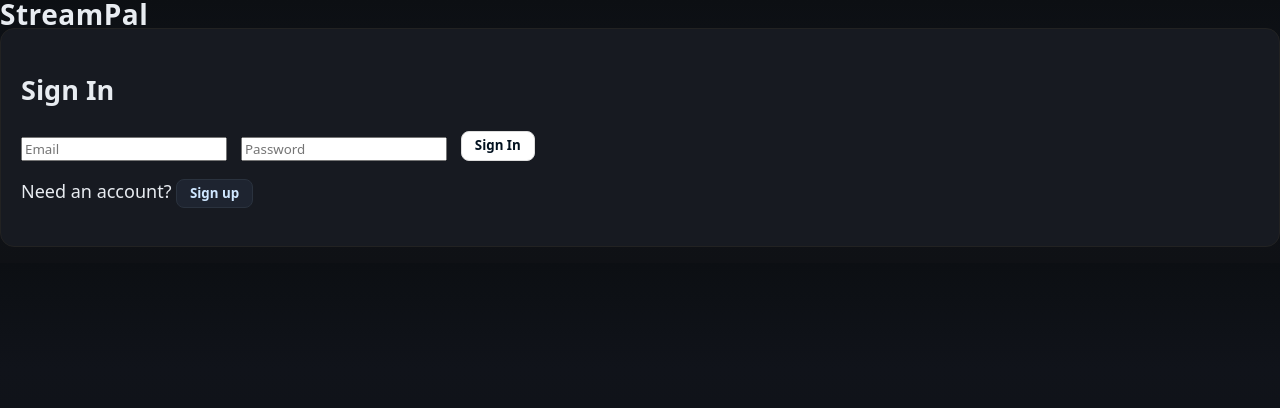
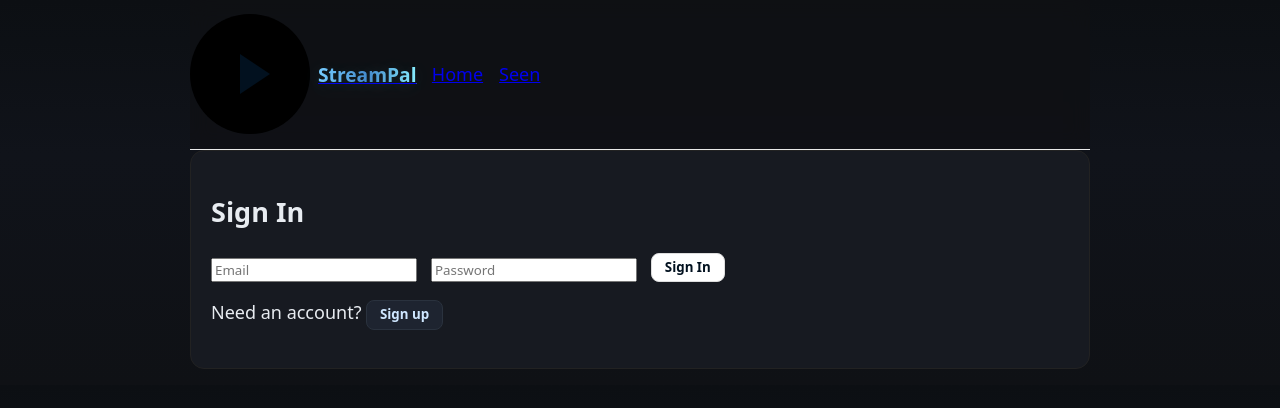
Before and after one commit to politivol/streampal, a React (Vite) app: page / in a window 1280 px wide. Shown: the top 408 px of the page. Built offline with nearby package versions, Linux system fonts and the light colour scheme.

Commit message:
feat: add header and container layout

```diff
--- a/src/App.jsx
+++ b/src/App.jsx
@@ -1,6 +1,7 @@
 import { useEffect, useState } from 'react';
 import AuthPanel from './components/AuthPanel.jsx';
 import SeenList from './components/SeenList.jsx';
+import Header from './components/Header.jsx';
 import { supabase } from './lib/supabaseClient.js';
 
 function App() {
@@ -17,8 +18,8 @@ function App() {
   }, []);
 
   return (
-    <div>
-      <h1>StreamPal</h1>
+    <div className="container">
+      <Header />
       {session ? <SeenList session={session} /> : <AuthPanel />}
     </div>
   );
--- /dev/null
+++ b/src/components/Header.jsx
@@ -0,0 +1,18 @@
+export default function Header() {
+  return (
+    <header>
+      <div className="header-bar">
+        <a href="/" className="header-brand">
+          <img src="/logo.svg" alt="StreamPal logo" className="header-logo" />
+          <span className="header-title">StreamPal</span>
+        </a>
+        <nav className="header-nav">
+          <ul className="header-list">
+            <li><a href="#">Home</a></li>
+            <li><a href="#">Seen</a></li>
+          </ul>
+        </nav>
+      </div>
+    </header>
+  );
+}
--- a/src/styles.css
+++ b/src/styles.css
@@ -1,7 +1,8 @@
 :root { --radius:14px; --pad:14px; --bg:#0f1115; --card:#171a21; --ink:#e8ecf1; --muted:#a9b4c0; --accent:#7cf; --header-pad:22px; --header-height:72px; }
 *{box-sizing:border-box;font-family:ui-sans-serif,system-ui,Segoe UI,Apple Color Emoji,Arial}
 body{margin:0;background:linear-gradient(180deg,#0c0f13,#10131a 40%,#0f1115);color:var(--ink);font-size:16px}
-header{padding:var(--header-pad) var(--pad); position:sticky; top:0; backdrop-filter: blur(10px); background:#0f1115cc; border-bottom:1px solid #222; min-height:var(--header-height);display:flex;align-items:center;justify-content:space-between}
+.container{max-width:940px;margin:0 auto;padding:0 var(--pad)}
+header{padding:var(--header-pad) 0; position:sticky; top:0; backdrop-filter: blur(10px); background:#0f1115cc; border-bottom:1px solid #222; min-height:var(--header-height);display:flex;align-items:center;justify-content:space-between}
 h1{margin:0;font-size:28px;letter-spacing:0.5px;font-family:'Bungee', system-ui;line-height:1}
 .brand{display:flex;align-items:center}
 .brand .title-text{background:linear-gradient(90deg,#7cf,#48c,#8ef); background-clip:text; -webkit-background-clip:text; color:transparent; text-shadow:0 2px 16px rgba(124,255,255,0.15)}
```
Also changed, not shown: public/logo.svg (added).
